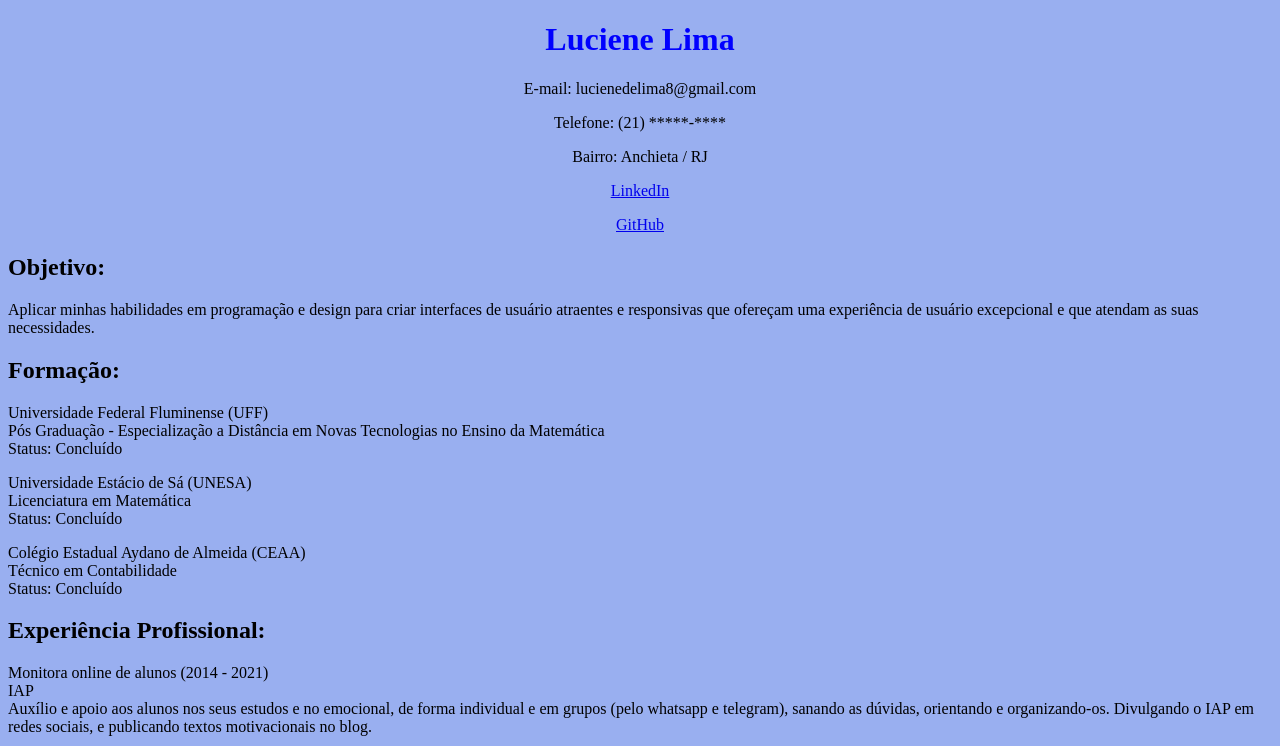
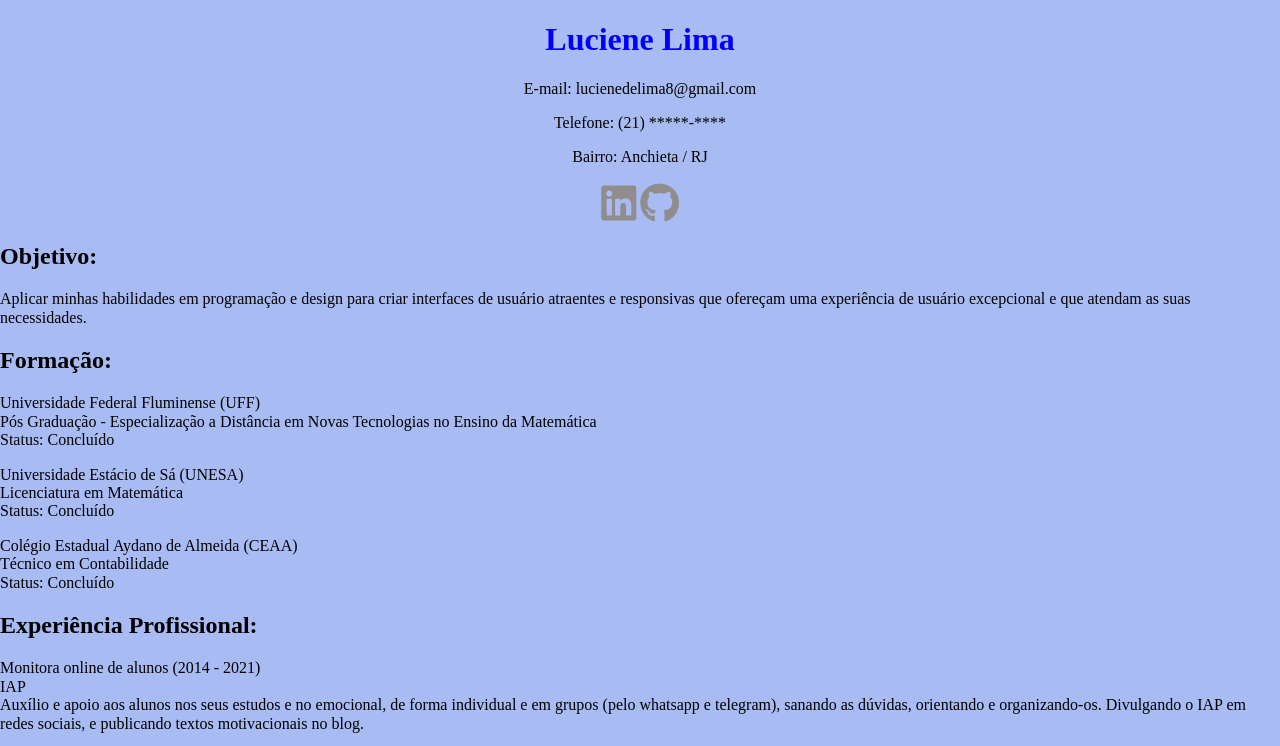
Before and after one commit to lucienelima8/CurriculoLucieneLima, a plain HTML site: page index.html in a window 1280 px wide. Shown: the top 746 px of the page. Drawn offline with nearby package versions, Linux system fonts and the light colour scheme.

Commit message:
inclusão arquivo css e icone github e lnkdn

```diff
--- /dev/null
+++ b/estilo.css
@@ -0,0 +1,16 @@
+/*Configurando os ícones do  linkedin e github*/
+.fa-brands {
+    font-size: 2.5rem;
+    color: hsl(0, 2%, 56%);
+    /*color:rgba(0, 128, 0, 0.664);*/
+    /*gap: 5rem;*/
+    letter-spacing: 50%;
+
+
+
+}
+
+.fa-brands:hover {
+    color: blue;
+
+}
--- a/index.html
+++ b/index.html
@@ -3,19 +3,36 @@
 <head>
     <meta charset="UTF-8">
     <meta name="viewport" content="width=device-width, initial-scale=1.0">
+
     <title>Currículo</title>
+
+    <link rel="stylesheet" href="normalize.css">
+
+    <link rel="stylesheet" href="estilo.css">
+
+    <!-- Linkar os ícones do linkedin e github: CDN-->
+    <script src="https://kit.fontawesome.com/7d79481767.js" crossorigin="anonymous"></script>
+
+
+
 </head>
-<body style="background-color: rgb(153, 175, 240);">
+<body style="background-color: rgba(153, 175, 240, 0.849);">
     <!-- <h2 style= "color:rgb(70, 55, 204);">meu nome</h2> -->
     <center>
     <h1 style="color: blue;">Luciene Lima</h1>
     <p>E-mail: lucienedelima8@gmail.com</p>
     <p>Telefone: (21) *****-****</p>
     <p>Bairro: Anchieta / RJ</p>
-    <p><a href="https://www.linkedin.com/in/lucienelima8/" target="_blank">LinkedIn</a>
+
+    <a href="https://www.linkedin.com/in/lucienelima8/" target="_blank"><i class="fa-brands fa-linkedin"></i></a>
+
+    <a href="https://github.com/lucienelima8" target="_blank"><i class="fa-brands fa-github"></i></a>
+
+    <!-- <p><a href="https://www.linkedin.com/in/lucienelima8/" target="_blank">LinkedIn</a>
     </p>
     <p><a href="https://github.com/lucienelima8" target="_blank">GitHub</a>
-    </p>
+    </p>-->
+
     </center>
     <!-- Para colocar o link do linkedin e github <a href="https://www.linkedin.com/in/lucienelima8/" target="_blank">LinkedIn</a> -->
     <h2>Objetivo:</h2>
```
